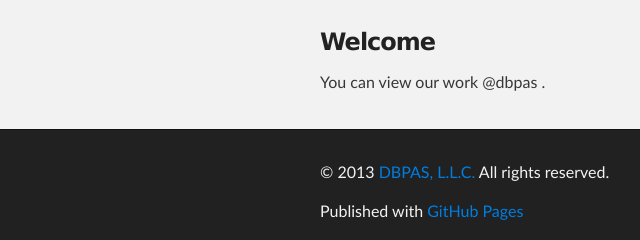
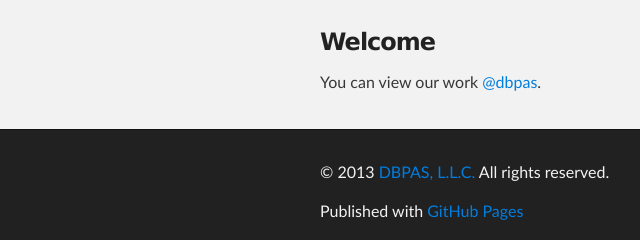
Before and after one commit to dbpas/dbpas.github.io, a plain HTML site: page index.html in a window 1280 px wide. Shown: the part 236-476 px from the top of the page, 0-640 px from the left. Drawn offline with Linux system fonts and the light colour scheme.

Commit message:
Update index.html

```diff
--- a/index.html
+++ b/index.html
@@ -29,7 +29,7 @@
       <section id="main_content" class="inner">
         <h3><a name="welcome-to-github-pages" class="anchor" href="#welcome-to-github-pages"><span class="octicon octicon-link"></span></a>Welcome</h3>
 
-        <p>You can view our work @dbpas .</p>
+        <p>You can view our work <a href="https://github.com/dbpas" class="user-mention">@dbpas</a>.</p>
 
       </section>
     </div>
```
